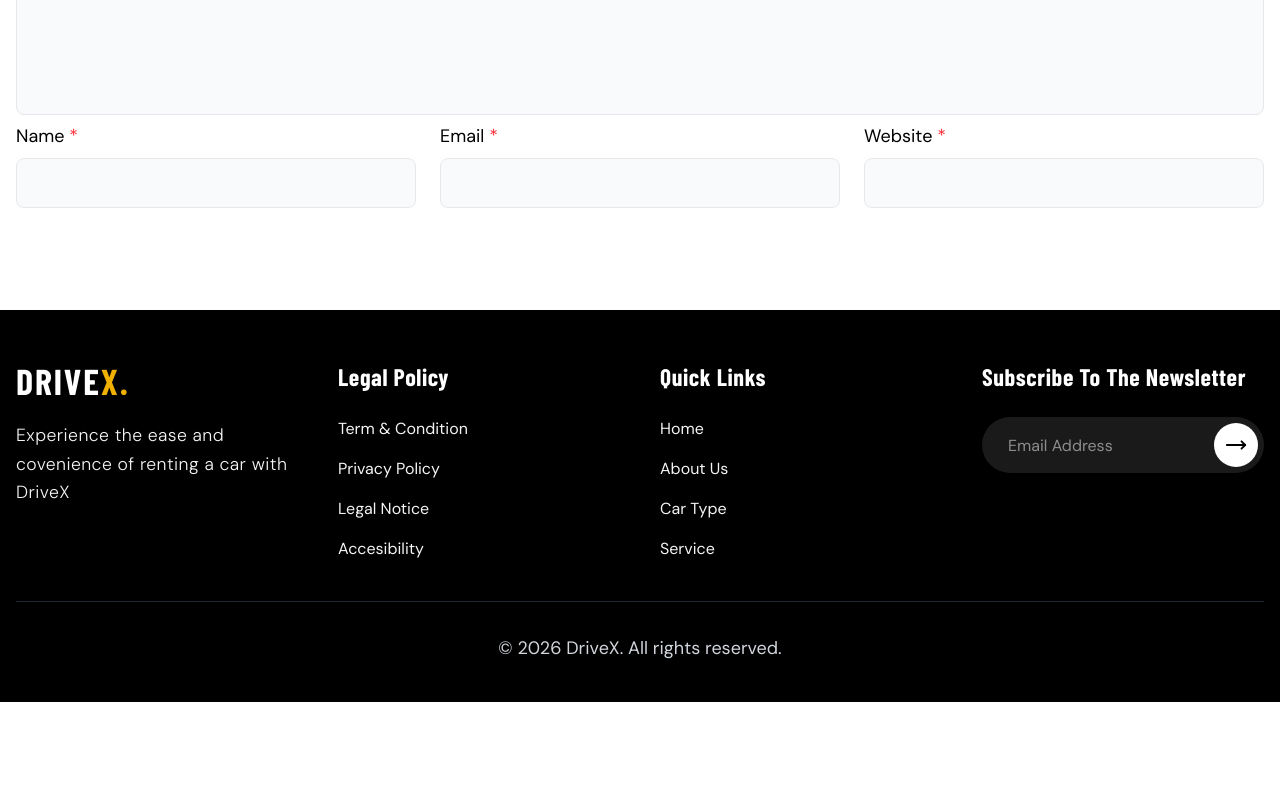
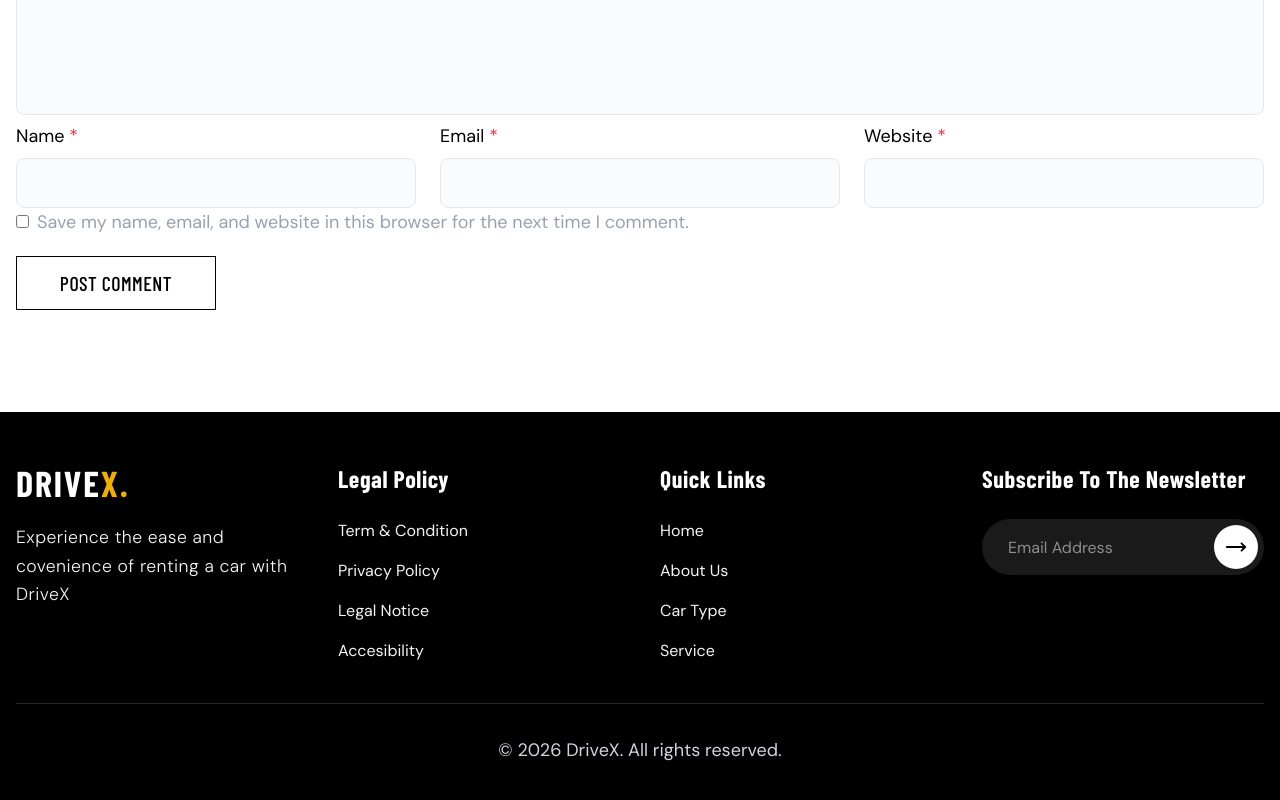
Before and after one commit to Jisap/react-vite-drivex, a React (Vite) app: page /blog/1 in a window 1280 px wide. Shown: the part 2701-3501 px from the top of the page. Before the commit the page ends 3403 px from the top, so only its background shows below. Built offline with nearby package versions, Linux system fonts and the light colour scheme; a web font is replaced by a local one.

Commit message:
feat: add CommentForm component for user feedback input

```diff
--- a/src/shared/ui/CommentForm.jsx
+++ b/src/shared/ui/CommentForm.jsx
@@ -1,4 +1,5 @@
 import React from 'react'
+import Button from '../components/Button'
 
 const CommentForm = () => {
   return (
@@ -54,6 +55,20 @@ const CommentForm = () => {
               />
             </div>
           </div>
+
+          <div className='centered-row flex-wrap gap-2 text-lg text-gray-400' data-aos="fade-right" data-aos-delay="1200">
+            <input type="checkbox" className='accent-orange-500' />
+            <span>
+              Save my name, email, and website in this browser for the next time I comment.
+            </span>
+          </div>
+
+          <Button
+            data-aos="fade-right" data-aos-delay="1300"
+            type="submit"
+            text="Post Comment"
+            className='btn-black mt-5'
+          />
         </form>
       </div>
     </>
```
